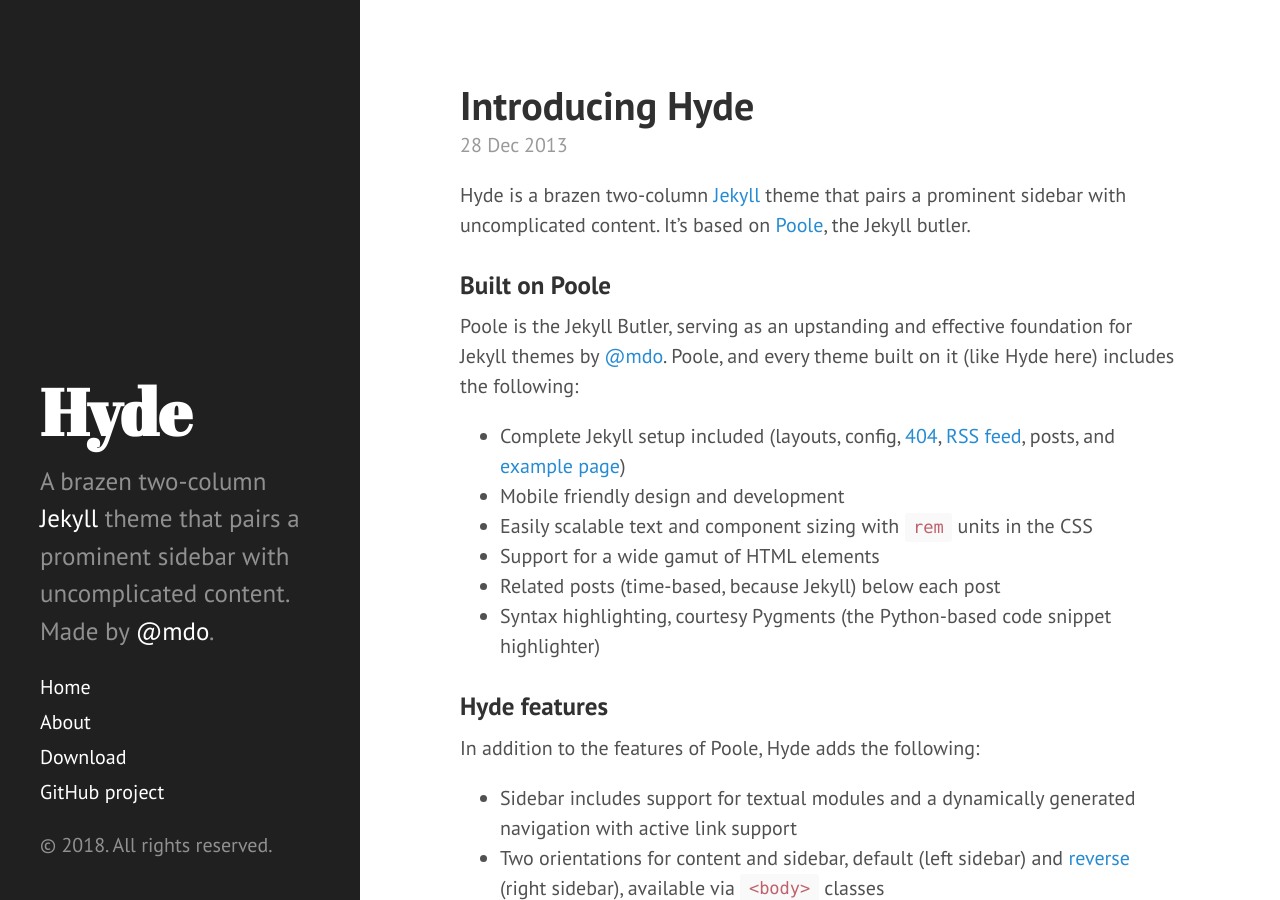
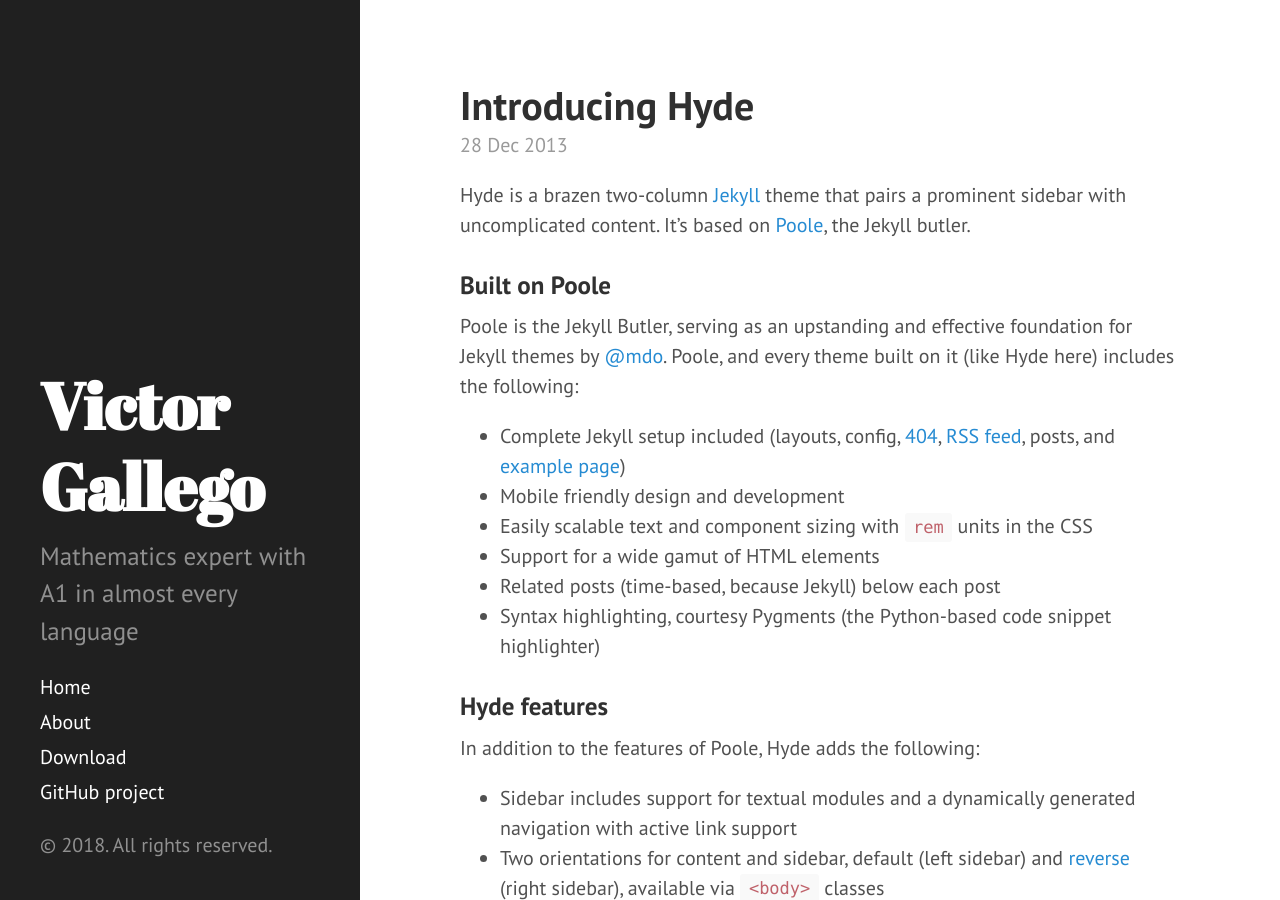
Before and after one commit to vicgalle/vicgalle.github.io, a Jekyll site: the page built from index.html, in a window 1280 px wide and 900 px high. Built offline with Jekyll 4.4.1, drawn with Linux system fonts in a browser that asks for light colours; the list of posts is cut into pages by our own code.

Commit message:
Style and adapt config file
Add Víctor information instead of the one from Hyde. Style the config
file and remove unneded options.

```diff
--- a/_config.yml
+++ b/_config.yml
@@ -1,26 +1,22 @@
-# Dependencies
-markdown:         kramdown
+# For technical reasons, this file is *NOT* reloaded automatically when you use
+# 'bundle exec jekyll serve'. If you change this file, please restart the server process.
 
-# Permalinks
-permalink:        pretty
+# Site settings - Accessible via {{ site.myvariable }}.
+title: "Victor Gallego"
+description: "Mathematics expert with A1 in almost every language"
+url: "https://vicgalle.github.io"
+author:
+  name: "Victor Adolfo Gallego Alcalá"
+  url: "/"
+github:
+  repo: "https://github.com/vicgalle/vicgalle.github.io"
+baseurl: /
 
-plugins: [jekyll-gist, jekyll-paginate]
+# Build settings
+markdown: kramdown
+permalink: pretty
+paginate: 5
 
-# Setup
-title:            Hyde
-tagline:          'A Jekyll theme'
-description:      'A brazen two-column <a href="http://jekyllrb.com" target="_blank">Jekyll</a> theme that pairs a prominent sidebar with uncomplicated content. Made by <a href="https://twitter.com/mdo" target="_blank">@mdo</a>.'
-url:              http://hyde.getpoole.com
-baseurl:          /
-
-author:
-  name:           'Mark Otto'
-  url:            https://twitter.com/mdo
-
-paginate:         5
-
-# Custom vars
-version:          2.1.0
-
-github:
-  repo:           https://github.com/poole/hyde
+plugins:
+  - jekyll-gist
+  - jekyll-paginate
```
